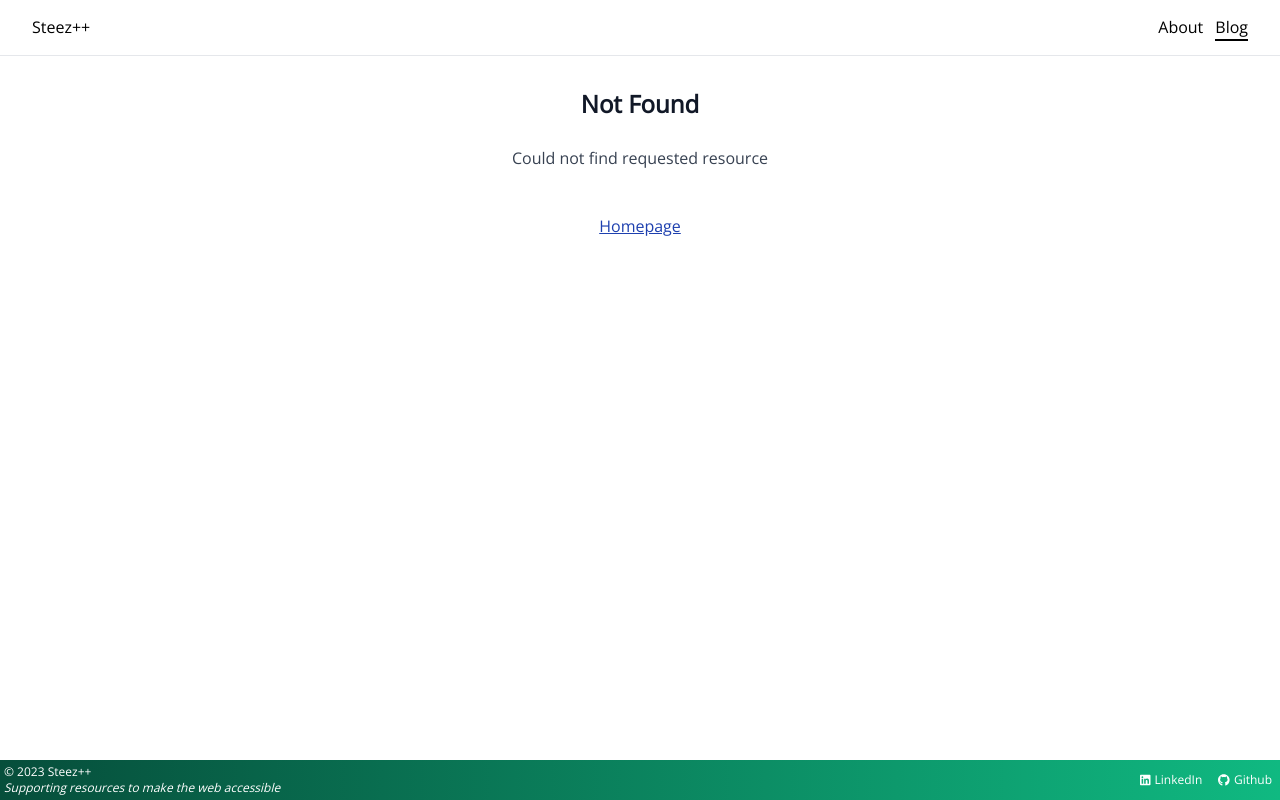
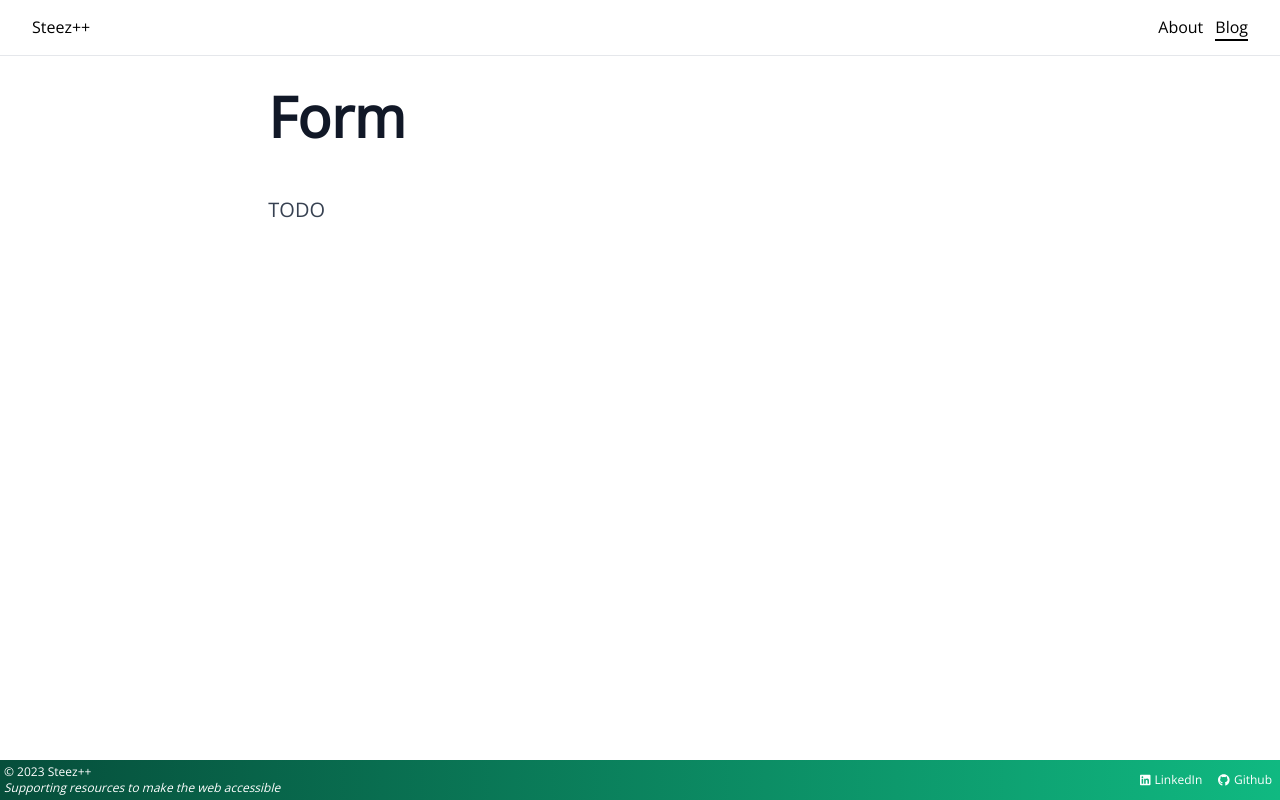
Before and after one commit to steezplusplus/Accessible-Web-Components, a Next.js app: page /blog/form in a window 1280 px wide. Before the commit this address had no page. Built offline with nearby package versions, Linux system fonts and the light colour scheme.

Commit message:
feat: init form blog post

```diff
--- /dev/null
+++ b/app/blog/form/_components/form/Form.tsx
@@ -0,0 +1,6 @@
+
+export function Form() {
+  return (
+    <form></form>
+  );
+}
--- /dev/null
+++ b/app/blog/form/page.tsx
@@ -0,0 +1,16 @@
+import { Form } from './_components/form/Form';
+
+
+export default function Page() {
+  return (
+    <>
+      <article className="prose mx-auto my-8 md:prose-lg lg:prose-xl">
+        <h1>Form</h1>
+        <p>
+          TODO
+        </p>
+      </article>
+      <Form />
+    </>
+  );
+}
```
